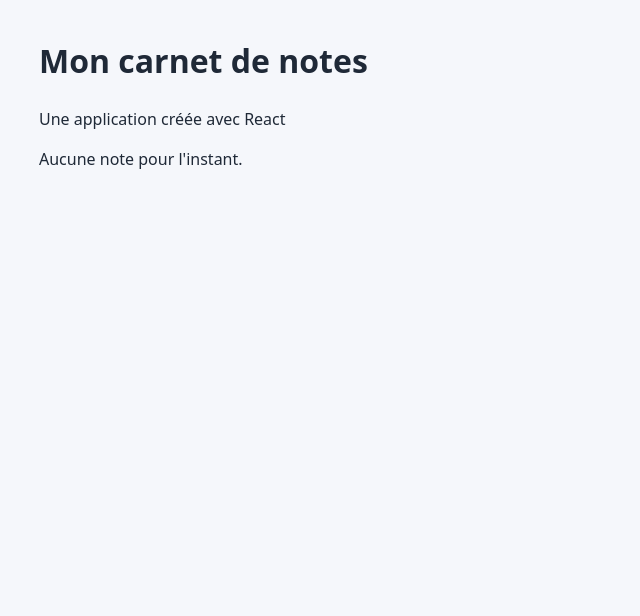
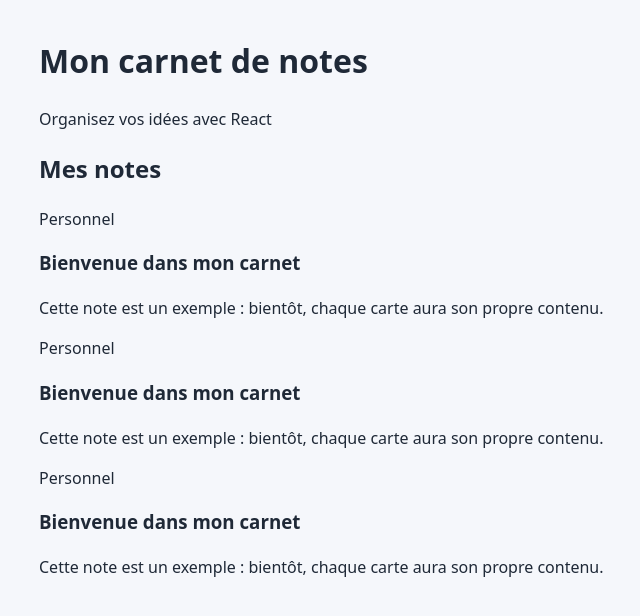
Before and after one commit to MeherziHOS/carnet-notes-react, a React (Vite) app: page / in a window 1280 px wide. Shown: the top 616 px of the page, without its empty margins (167-807 px from the left). Built offline with nearby package versions, Linux system fonts and the light colour scheme.

Commit message:
Découper le carnet en composants

```diff
--- a/src/App.jsx
+++ b/src/App.jsx
@@ -1,18 +1,14 @@
+import Header from './components/Header';
+import NoteList from './components/NoteList';
+
 function App() {
-    const appName = 'Mon carnet de notes';
-
     return (
         <div className="app">
-            <header>
-                <h1>{appName}</h1>
-                <p>Une application créée avec React</p>
-            </header>
-
+            <Header />
             <main>
-                <p>Aucune note pour l'instant.</p>
+                <NoteList />
             </main>
         </div>
     );
 }
-
 export default App;
--- /dev/null
+++ b/src/components/Header.jsx
@@ -0,0 +1,9 @@
+function Header() {
+    return (
+        <header>
+            <h1> Mon carnet de notes </h1>
+            <p> Organisez vos idées avec React</p>
+        </header>
+    );
+}
+export default Header;
--- /dev/null
+++ b/src/components/NoteCard.jsx
@@ -0,0 +1,10 @@
+function NoteCard() {
+    return (
+        <article>
+            <p>Personnel</p>
+            <h3>Bienvenue dans mon carnet</h3>
+            <p>Cette note est un exemple : bientôt, chaque carte aura son propre contenu.</p>
+        </article>
+    );
+}
+export default NoteCard;
--- /dev/null
+++ b/src/components/NoteList.jsx
@@ -0,0 +1,14 @@
+import NoteCard from './NoteCard';
+
+function NoteList() {
+    return (
+        <section>
+            <h2> Mes notes </h2>
+            <NoteCard />
+            <NoteCard />
+            <NoteCard />
+        </section>
+    );
+}
+
+export default NoteList;
```
Also changed, not shown: src/components/App.jsx (added).
